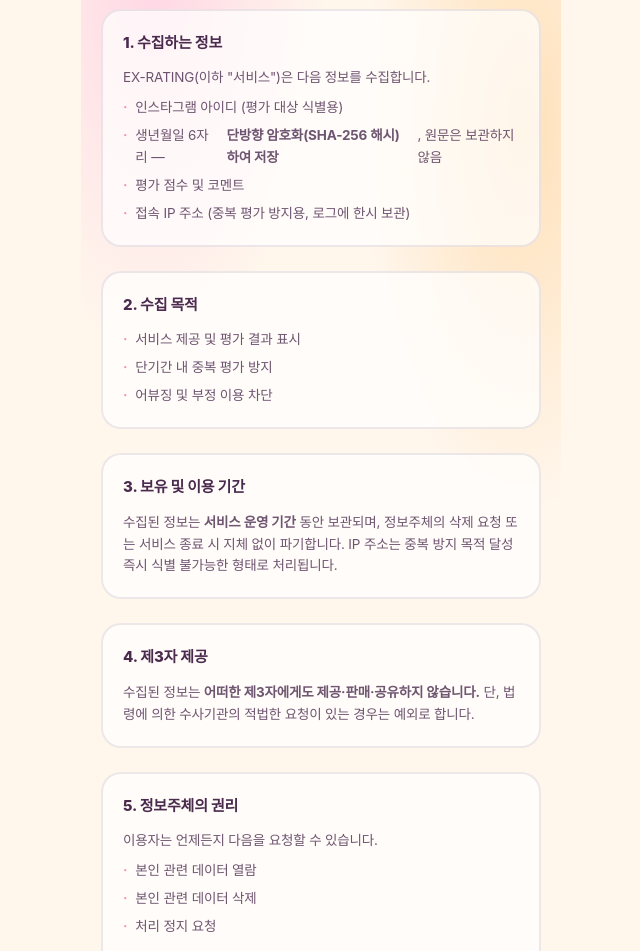
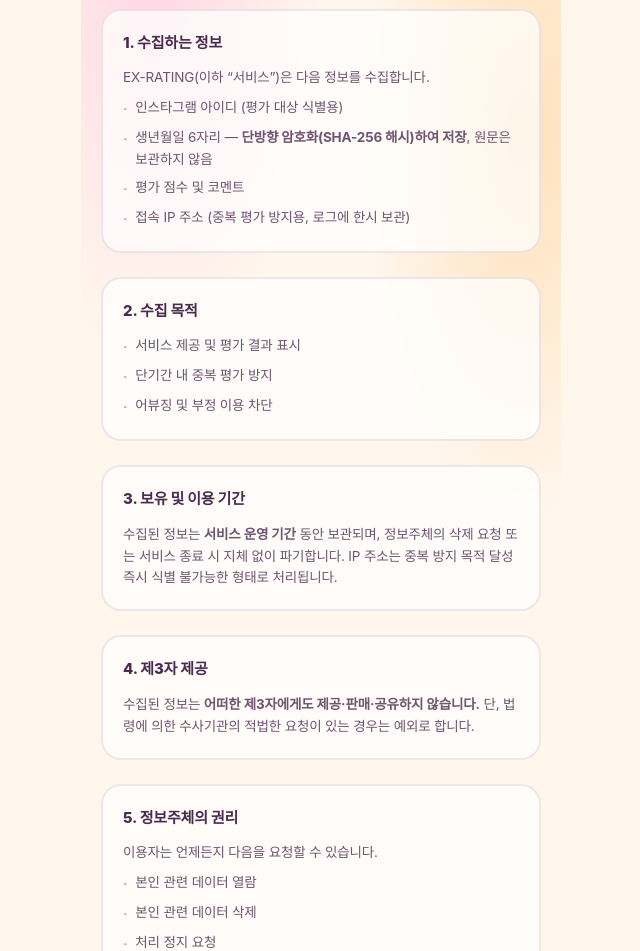
Before and after one commit to alswoalswo3570-cell/friend-rating, a Next.js app: page /privacy in a window 1280 px wide. Shown: the part 160-1111 px from the top of the page, without its empty margins (319-959 px from the left). Built offline with nearby package versions, Linux system fonts and the light colour scheme; a web font is replaced by a local one.

Commit message:
fix: li 텍스트 flex wrapping 깨짐 수정

```diff
--- a/app/privacy/page.tsx
+++ b/app/privacy/page.tsx
@@ -3,6 +3,15 @@
 export const metadata = {
   title: "개인정보처리방침 — EX-RATING",
 };
+
+function Bullet({ children }: { children: React.ReactNode }) {
+  return (
+    <li className="flex gap-2 items-start">
+      <span className="text-coral font-bold shrink-0 mt-0.5">·</span>
+      <span>{children}</span>
+    </li>
+  );
+}
 
 export default function PrivacyPage() {
   return (
@@ -23,21 +32,21 @@
 
         <section className="rounded-[20px] bg-white/70 border-2 border-ink/10 p-5">
           <h2 className="font-extrabold text-[15px] text-ink mb-3">1. 수집하는 정보</h2>
-          <p className="mb-2">EX-RATING(이하 "서비스")은 다음 정보를 수집합니다.</p>
-          <ul className="space-y-1.5 list-none">
-            <li className="flex gap-2"><span className="text-coral font-bold shrink-0">·</span>인스타그램 아이디 (평가 대상 식별용)</li>
-            <li className="flex gap-2"><span className="text-coral font-bold shrink-0">·</span>생년월일 6자리 — <b>단방향 암호화(SHA-256 해시)하여 저장</b>, 원문은 보관하지 않음</li>
-            <li className="flex gap-2"><span className="text-coral font-bold shrink-0">·</span>평가 점수 및 코멘트</li>
-            <li className="flex gap-2"><span className="text-coral font-bold shrink-0">·</span>접속 IP 주소 (중복 평가 방지용, 로그에 한시 보관)</li>
+          <p className="mb-2">EX-RATING(이하 &ldquo;서비스&rdquo;)은 다음 정보를 수집합니다.</p>
+          <ul className="space-y-1.5">
+            <Bullet>인스타그램 아이디 (평가 대상 식별용)</Bullet>
+            <Bullet>생년월일 6자리 — <b>단방향 암호화(SHA-256 해시)하여 저장</b>, 원문은 보관하지 않음</Bullet>
+            <Bullet>평가 점수 및 코멘트</Bullet>
+            <Bullet>접속 IP 주소 (중복 평가 방지용, 로그에 한시 보관)</Bullet>
           </ul>
         </section>
 
         <section className="rounded-[20px] bg-white/70 border-2 border-ink/10 p-5">
           <h2 className="font-extrabold text-[15px] text-ink mb-3">2. 수집 목적</h2>
           <ul className="space-y-1.5">
-            <li className="flex gap-2"><span className="text-coral font-bold shrink-0">·</span>서비스 제공 및 평가 결과 표시</li>
-            <li className="flex gap-2"><span className="text-coral font-bold shrink-0">·</span>단기간 내 중복 평가 방지</li>
-            <li className="flex gap-2"><span className="text-coral font-bold shrink-0">·</span>어뷰징 및 부정 이용 차단</li>
+            <Bullet>서비스 제공 및 평가 결과 표시</Bullet>
+            <Bullet>단기간 내 중복 평가 방지</Bullet>
+            <Bullet>어뷰징 및 부정 이용 차단</Bullet>
           </ul>
         </section>
 
@@ -55,9 +64,9 @@
           <h2 className="font-extrabold text-[15px] text-ink mb-3">5. 정보주체의 권리</h2>
           <p className="mb-2">이용자는 언제든지 다음을 요청할 수 있습니다.</p>
           <ul className="space-y-1.5">
-            <li className="flex gap-2"><span className="text-coral font-bold shrink-0">·</span>본인 관련 데이터 열람</li>
-            <li className="flex gap-2"><span className="text-coral font-bold shrink-0">·</span>본인 관련 데이터 삭제</li>
-            <li className="flex gap-2"><span className="text-coral font-bold shrink-0">·</span>처리 정지 요청</li>
+            <Bullet>본인 관련 데이터 열람</Bullet>
+            <Bullet>본인 관련 데이터 삭제</Bullet>
+            <Bullet>처리 정지 요청</Bullet>
           </ul>
           <p className="mt-3">요청은 아래 이메일로 인스타그램 아이디를 명시하여 보내주세요. <b>영업일 기준 3일 이내</b> 처리합니다.</p>
           <a href="mailto:alswoalswo3570@gmail.com" className="mt-2 inline-block font-bold text-coral underline">
--- a/app/terms/page.tsx
+++ b/app/terms/page.tsx
@@ -3,6 +3,15 @@
 export const metadata = {
   title: "이용약관 — EX-RATING",
 };
+
+function Bullet({ children }: { children: React.ReactNode }) {
+  return (
+    <li className="flex gap-2 items-start">
+      <span className="text-coral font-bold shrink-0 mt-0.5">·</span>
+      <span>{children}</span>
+    </li>
+  );
+}
 
 export default function TermsPage() {
   return (
@@ -35,11 +44,11 @@
           <h2 className="font-extrabold text-[15px] text-ink mb-3">3. 금지 행위</h2>
           <p className="mb-2">다음 행위는 엄격히 금지됩니다.</p>
           <ul className="space-y-2">
-            <li className="flex gap-2"><span className="text-coral font-bold shrink-0">·</span>허위 사실을 기반으로 한 평가 작성</li>
-            <li className="flex gap-2"><span className="text-coral font-bold shrink-0">·</span>모욕적·혐오적·성적 표현이 포함된 코멘트</li>
-            <li className="flex gap-2"><span className="text-coral font-bold shrink-0">·</span>특정인을 지속적으로 괴롭히기 위한 반복 이용</li>
-            <li className="flex gap-2"><span className="text-coral font-bold shrink-0">·</span>타인의 동의 없이 제3자 정보를 입력하는 행위</li>
-            <li className="flex gap-2"><span className="text-coral font-bold shrink-0">·</span>자동화 도구·봇을 이용한 어뷰징</li>
+            <Bullet>허위 사실을 기반으로 한 평가 작성</Bullet>
+            <Bullet>모욕적·혐오적·성적 표현이 포함된 코멘트</Bullet>
+            <Bullet>특정인을 지속적으로 괴롭히기 위한 반복 이용</Bullet>
+            <Bullet>타인의 동의 없이 제3자 정보를 입력하는 행위</Bullet>
+            <Bullet>자동화 도구·봇을 이용한 어뷰징</Bullet>
           </ul>
           <p className="mt-3 text-[12px] text-ink/50">금지 행위로 발생한 법적 책임은 전적으로 작성자 본인에게 있습니다.</p>
         </section>
@@ -47,9 +56,9 @@
         <section className="rounded-[20px] bg-white/70 border-2 border-ink/10 p-5">
           <h2 className="font-extrabold text-[15px] text-ink mb-3">4. 면책 조항</h2>
           <ul className="space-y-2">
-            <li className="flex gap-2"><span className="text-coral font-bold shrink-0">·</span>서비스는 이용자가 작성한 코멘트의 내용에 대해 책임을 지지 않습니다.</li>
-            <li className="flex gap-2"><span className="text-coral font-bold shrink-0">·</span>서비스는 평가 점수의 정확성·신뢰성을 보증하지 않습니다.</li>
-            <li className="flex gap-2"><span className="text-coral font-bold shrink-0">·</span>서비스 중단·장애로 인한 손해에 대해 책임을 지지 않습니다.</li>
+            <Bullet>서비스는 이용자가 작성한 코멘트의 내용에 대해 책임을 지지 않습니다.</Bullet>
+            <Bullet>서비스는 평가 점수의 정확성·신뢰성을 보증하지 않습니다.</Bullet>
+            <Bullet>서비스 중단·장애로 인한 손해에 대해 책임을 지지 않습니다.</Bullet>
           </ul>
         </section>
 
```
